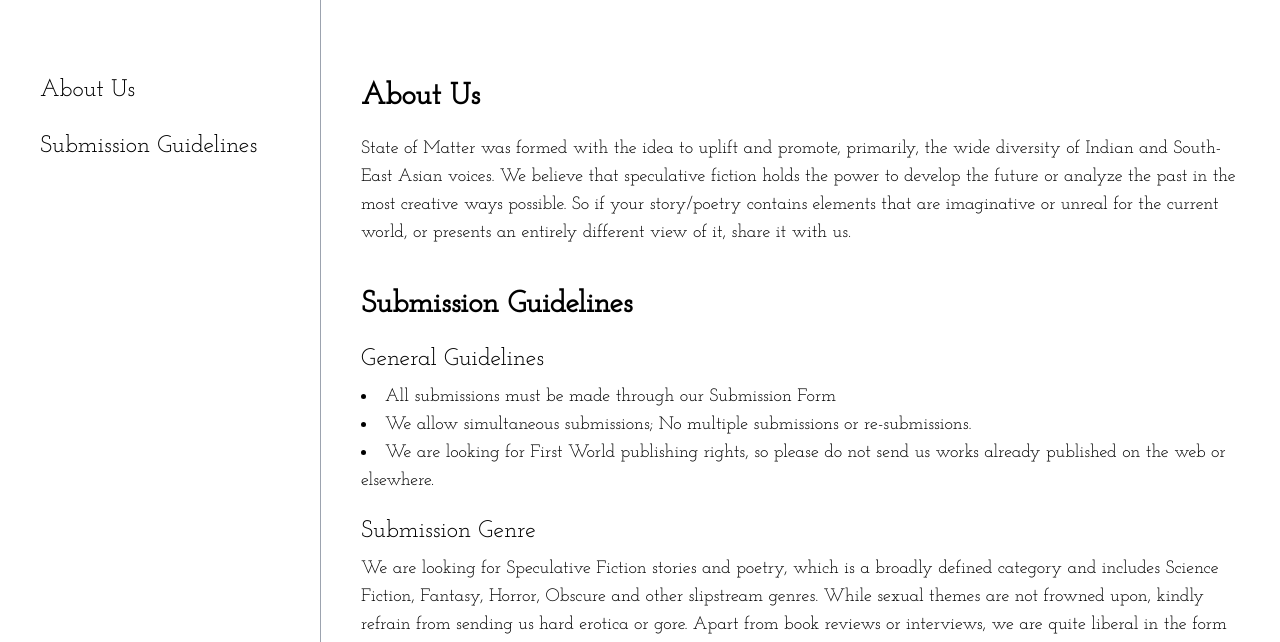
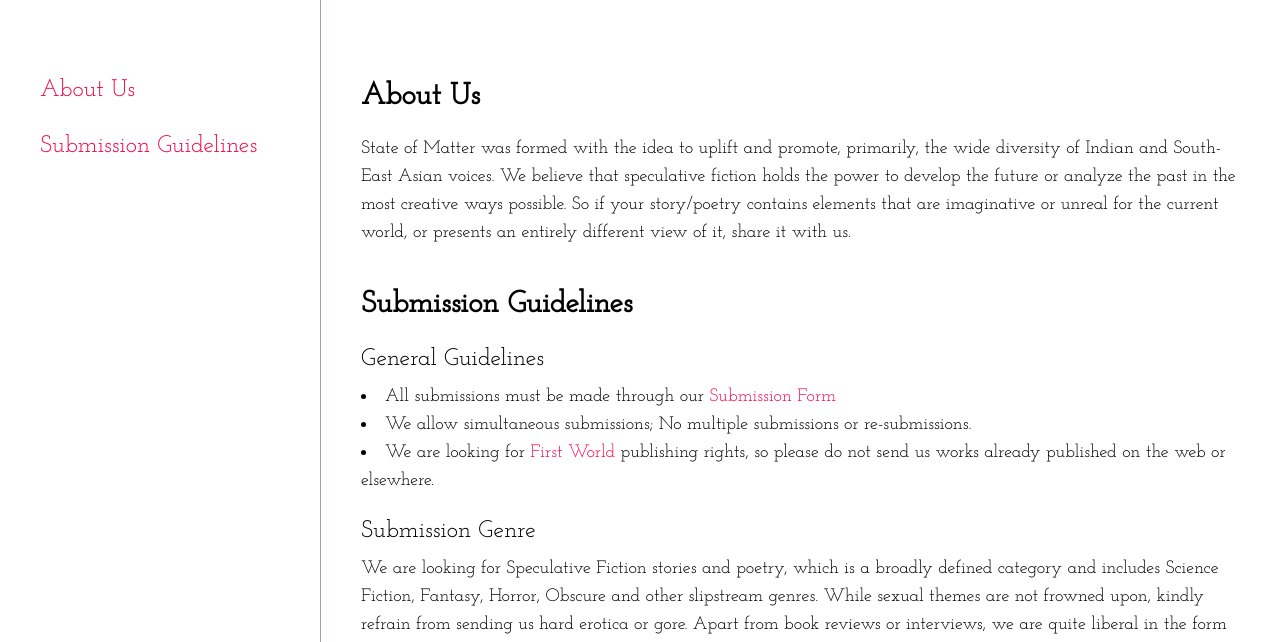
Before and after one commit to ankj90/state-of-matter, a Gatsby site: page / in a window 1280 px wide. Shown: the part 158-800 px from the top of the page. Built offline with nearby package versions, Linux system fonts and the light colour scheme; Gatsby itself is replaced by a stand-in of ours.

Commit message:
Added missing links

```diff
--- a/src/pages/index.js
+++ b/src/pages/index.js
@@ -49,9 +49,9 @@ const BodyContent = () => {
                 <h2 class="text-3xl font-bold mb-5">Submission Guidelines</h2>
                 <h3 class="text-2xl mb-2">General Guidelines</h3>
                 <ul class="list-disc list-inside">
-                    <li>All submissions must be made through our Submission Form</li>
+                    <li>All submissions must be made through our <a href="https://airtable.com/shrD3nwn5f844l16j">Submission Form</a></li>
                     <li>We allow simultaneous submissions; No multiple submissions or re-submissions.</li>
-                    <li>We are looking for First World publishing rights, so please do not send us works already published on the web or elsewhere.</li>
+                    <li>We are looking for <a href="http://neil-clarke.com/first-rights/">First World</a> publishing rights, so please do not send us works already published on the web or elsewhere.</li>
                 </ul>
                 <h3 class="text-2xl mt-5 mb-2">Submission Genre</h3>
                 <p>
--- a/src/styles/global.css
+++ b/src/styles/global.css
@@ -7,3 +7,7 @@
 html {
     scroll-behavior: smooth;
   }
+
+a {
+    @apply text-custom-red;
+}
```
